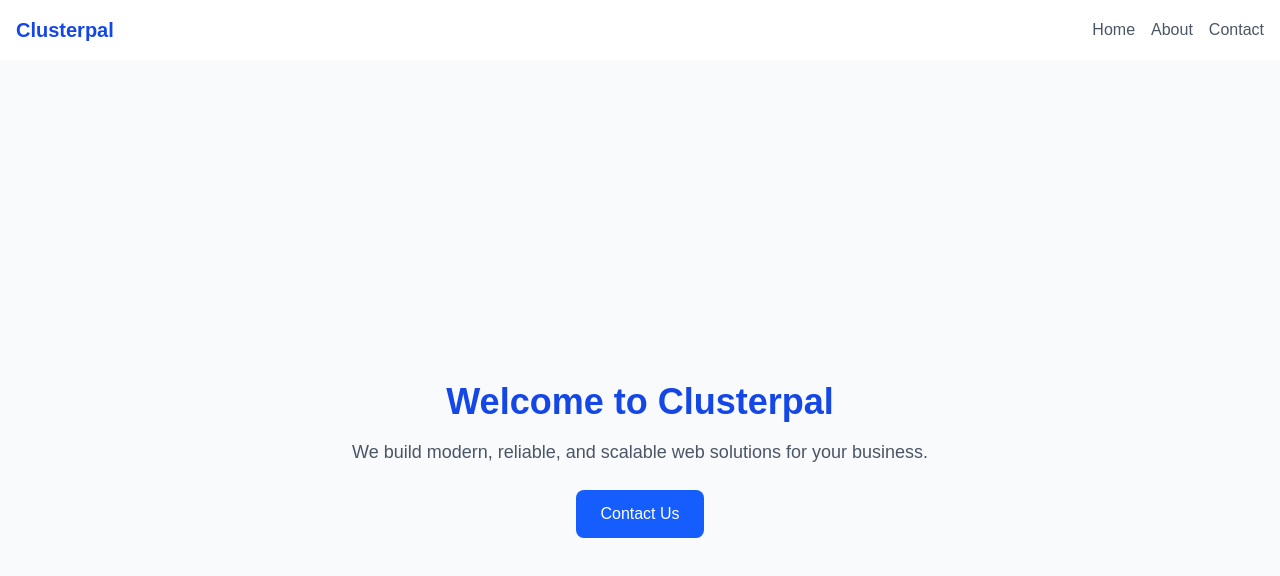
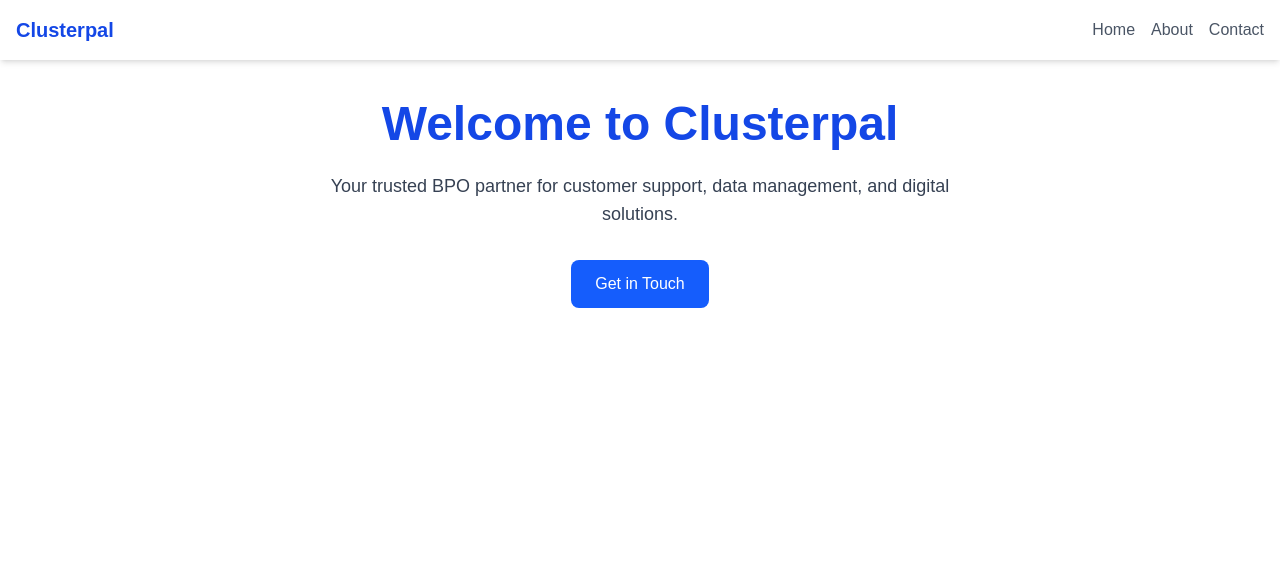
Before and after one commit to Reyuken/project-business-website, a Next.js app in the folder frontend/: page / in a window 1280 px wide. Shown: the top 576 px of the page. Built offline with nearby package versions, Linux system fonts and the light colour scheme.

Commit message:
modified homepage

```diff
--- a/frontend/src/app/page.js
+++ b/frontend/src/app/page.js
@@ -4,20 +4,18 @@ export default function Home() {
   return (
     <>
       <Navbar />
-      <main className="min-h-screen flex flex-col items-center justify-center bg-gray-50 text-center p-8">
-        <h1 className="text-4xl font-bold mb-4 text-blue-700">
-          Welcome to Clusterpal
-        </h1>
-        <p className="text-lg text-gray-600 mb-6">
-          We build modern, reliable, and scalable web solutions for your business.
+      <section className="flex flex-col items-center text-center p-10">
+        <h1 className="text-5xl font-bold text-blue-700 mb-6">Welcome to Clusterpal</h1>
+        <p className="text-lg text-gray-700 max-w-2xl mb-8">
+          Your trusted BPO partner for customer support, data management, and digital solutions.
         </p>
         <a
           href="/contact"
           className="bg-blue-600 text-white px-6 py-3 rounded-lg hover:bg-blue-700 transition"
         >
-          Contact Us
+          Get in Touch
         </a>
-      </main>
+      </section>
     </>
   );
 }
```
